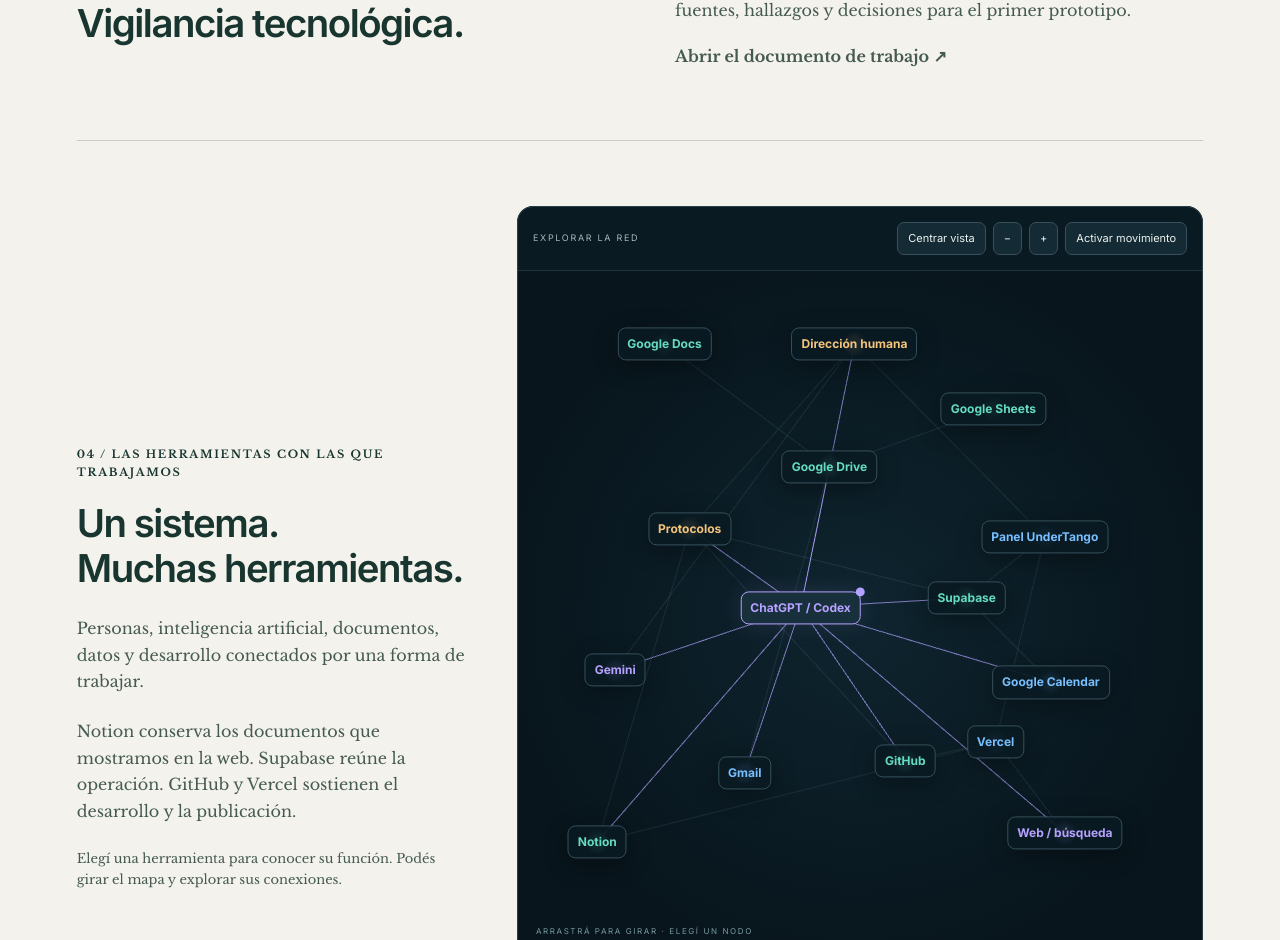
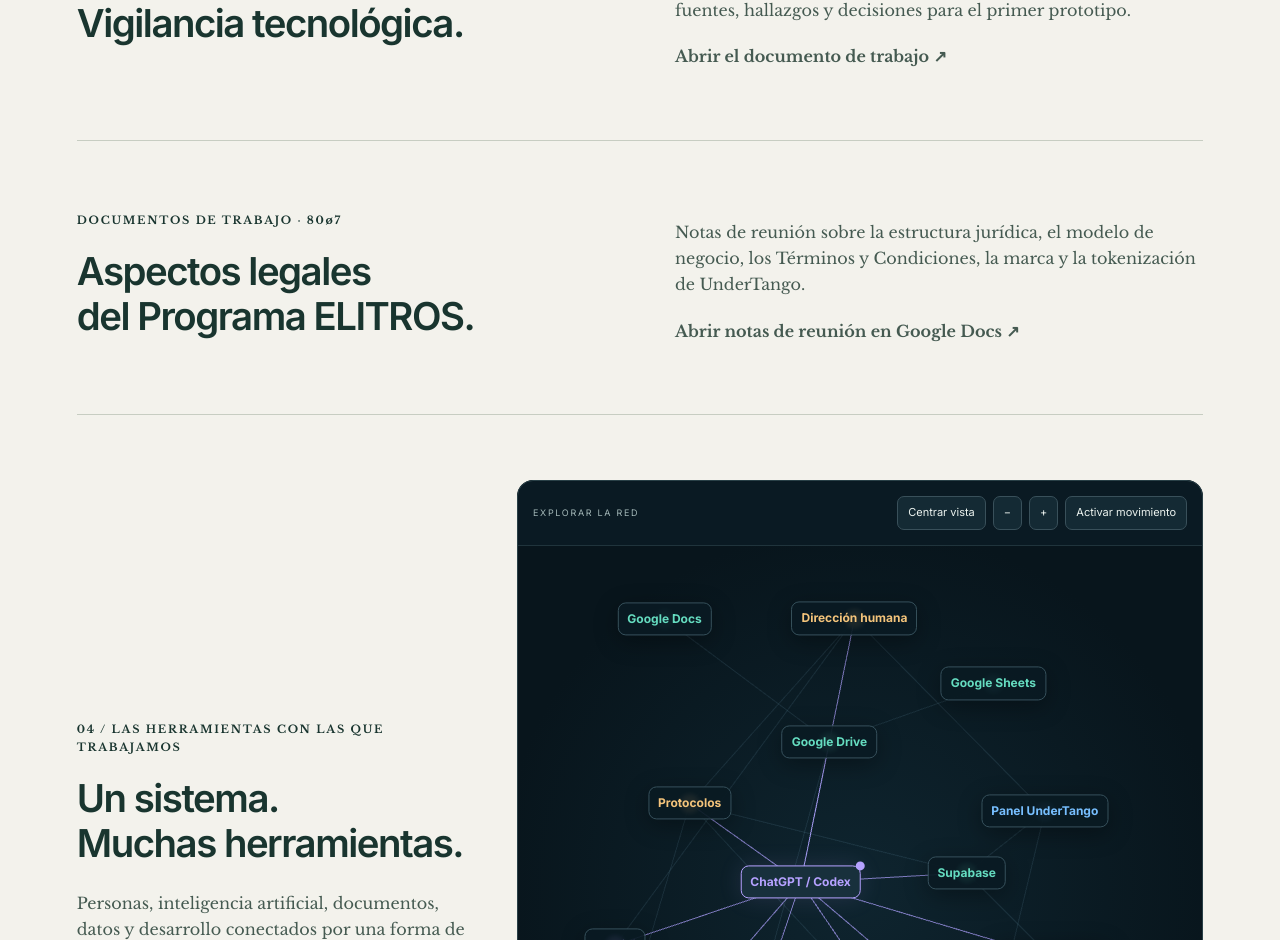
Before and after one commit to O-UnderTango-Club/UnderTangoWEBNextJS, a Next.js app: page /80-startup-undertango in a window 1280 px wide. Shown: the part 2400-3340 px from the top of the page. Built offline with nearby package versions, Linux system fonts and the light colour scheme.

Commit message:
docs(80): link 80ø7 ELITROS legal meeting notes in Google Docs

```diff
--- a/app/80-startup-undertango/page.tsx
+++ b/app/80-startup-undertango/page.tsx
@@ -74,6 +74,14 @@ export default function StartupUnderTango() {
         </div>
       </section>
 
+      <section id="aspectos-legales-elitros" className={styles.section} aria-labelledby="legales-title">
+        <div><p className={styles.eyebrow}>DOCUMENTOS DE TRABAJO · 80ø7</p><h2 id="legales-title">Aspectos legales<br />del Programa ELITROS.</h2></div>
+        <div className={styles.copy}>
+          <p>Notas de reunión sobre la estructura jurídica, el modelo de negocio, los Términos y Condiciones, la marca y la tokenización de UnderTango.</p>
+          <p><a href="https://docs.google.com/document/d/126lX6PdZLz6yhwPoKXWDJ4W4-ys4oCvraHYhIGuSq7c/edit"><strong>Abrir notas de reunión en Google Docs <span aria-hidden="true">↗</span></strong></a></p>
+        </div>
+      </section>
+
       <section id="herramientas" className={styles.tools} aria-labelledby="tools-title">
         <div className={styles.toolsIntro}>
           <p className={styles.eyebrow}>04 / LAS HERRAMIENTAS CON LAS QUE TRABAJAMOS</p>
```
